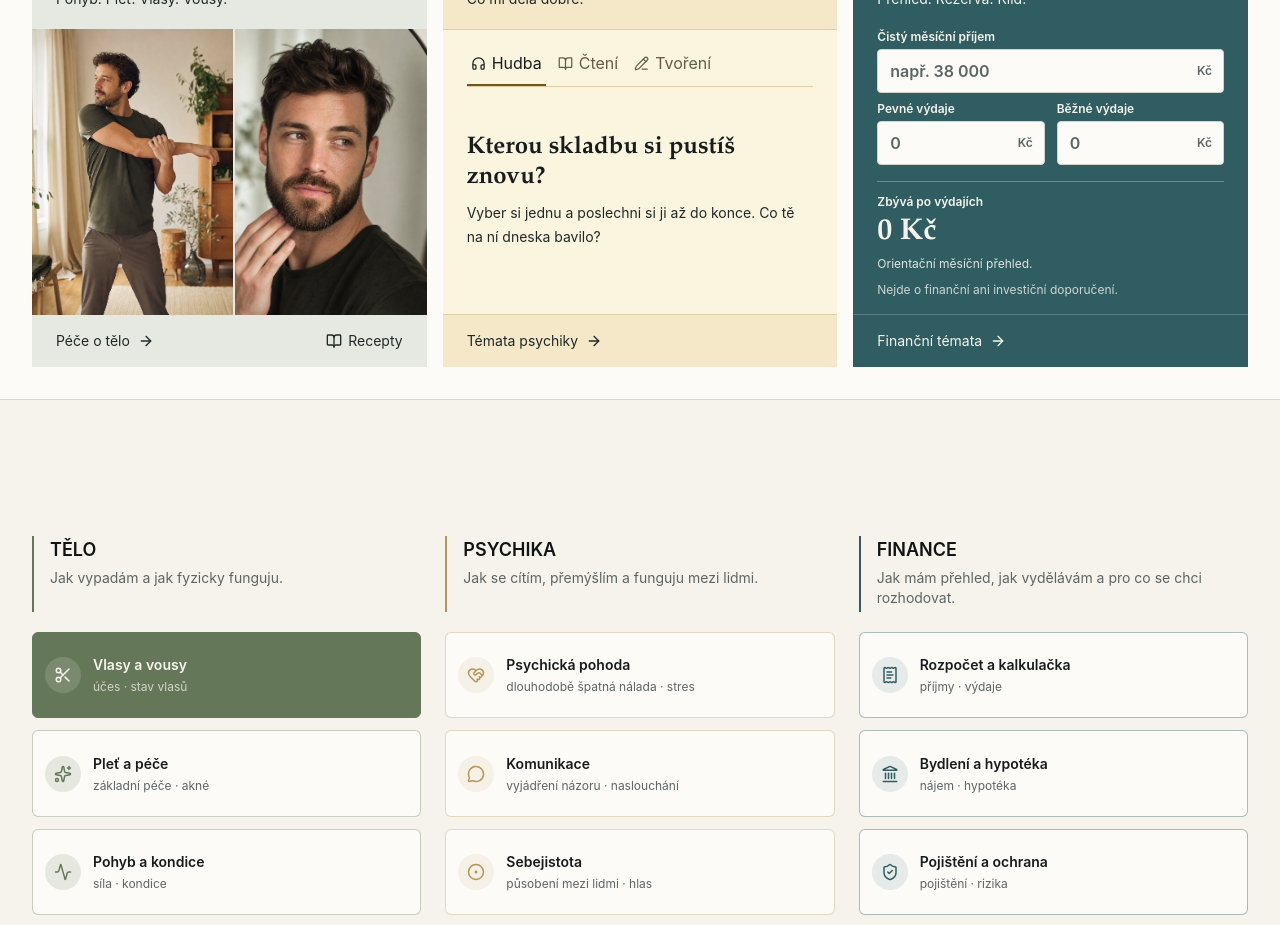
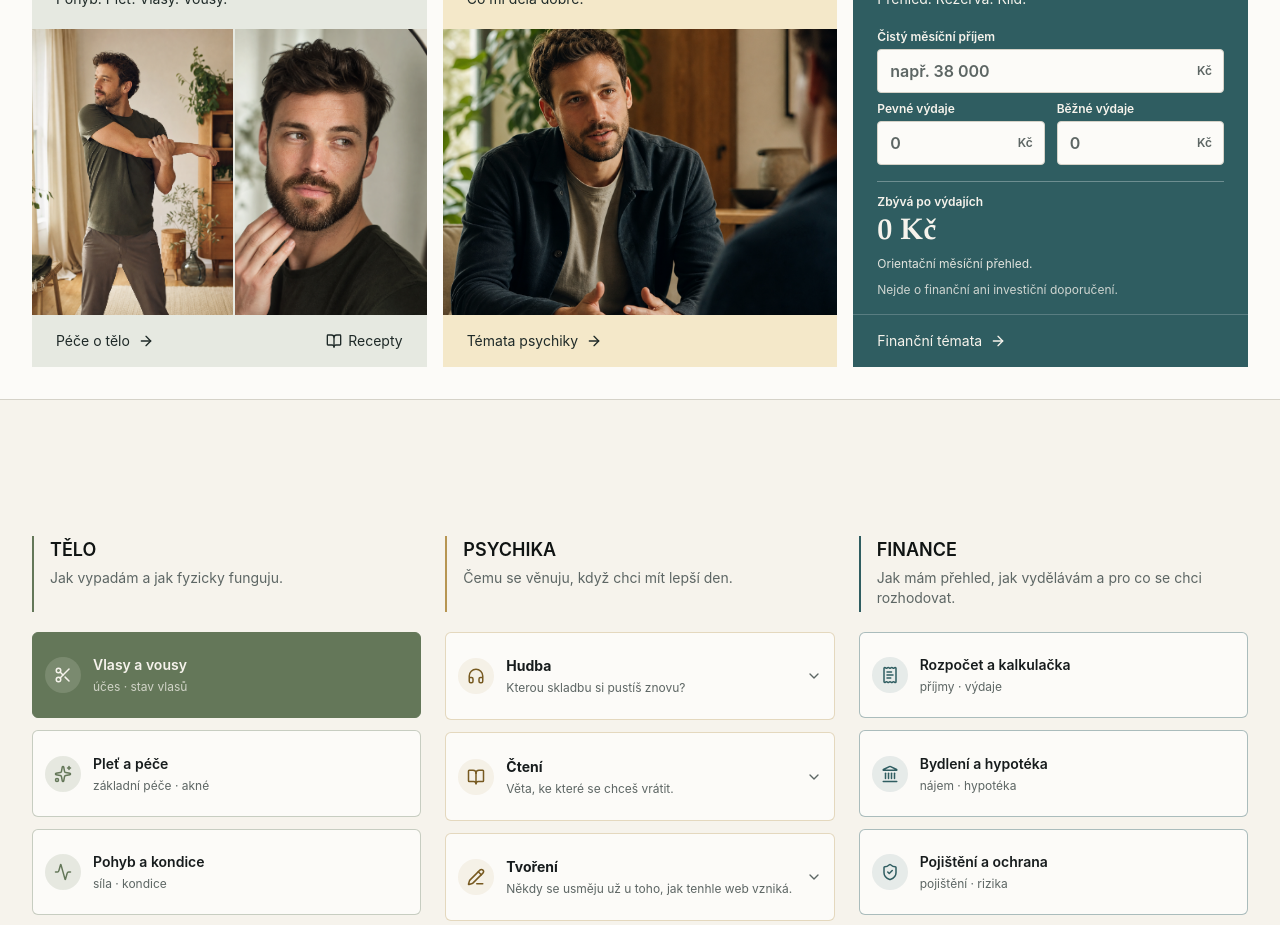
Before and after one commit to NeoCZ0101/CZECH-HORSE, a Next.js app: page / in a window 1280 px wide. Shown: the part 260-1185 px from the top of the page. Built offline with nearby package versions, Linux system fonts and the light colour scheme.

Commit message:
Move mind activities to the homepage map and add boiled eggs recipe

```diff
--- a/components/home/body-mind-map.tsx
+++ b/components/home/body-mind-map.tsx
@@ -23,7 +23,8 @@ import {
 } from "lucide-react";
 import { useState } from "react";
 import { financeAreas, type FinanceArea } from "@/lib/finance-data";
-import { bodyAreas, mindAreas, type HomeArea } from "@/lib/homepage-data";
+import { MindNotes } from "./mind-notes";
+import { bodyAreas, type HomeArea } from "@/lib/homepage-data";
 
 type MapArea = HomeArea | FinanceArea;
 
@@ -200,15 +201,7 @@ export function BodyMindMap() {
               </div>
             </div>
 
-            <div>
-              <div id="map-mind" className="scroll-mt-24 min-h-[4.75rem] border-l-2 border-amber pl-4">
-                <p className="text-lg font-semibold text-forest-deep">PSYCHIKA</p>
-                <p className="mt-1 text-sm leading-5 text-muted">Jak se cítím, přemýšlím a funguju mezi lidmi.</p>
-              </div>
-              <div className="mt-5 grid gap-3">
-                {mindAreas.map((area) => <AreaNode key={area.id} area={area} active={activeArea.id === area.id} onSelect={(selectedArea) => setActiveArea(selectedArea)} />)}
-              </div>
-            </div>
+            <MindNotes language="cs" />
 
             <div>
               <div id="map-finance" className="scroll-mt-24 min-h-[4.75rem] border-l-2 border-petrol pl-4">
@@ -225,7 +218,7 @@ export function BodyMindMap() {
 
         <div className="mt-10 grid gap-10 lg:hidden">
           <MobileAreaList title="TĚLO" description="Jak vypadám a jak fyzicky funguju." areas={bodyAreas} isMind={false} />
-          <MobileAreaList title="PSYCHIKA" description="Jak se cítím, přemýšlím a funguju mezi lidmi." areas={mindAreas} isMind />
+          <MindNotes language="cs" mobile />
           <MobileFinanceList />
         </div>
       </div>
--- a/components/home/home-hero.tsx
+++ b/components/home/home-hero.tsx
@@ -1,7 +1,6 @@
 import Image from "next/image";
 import Link from "next/link";
 import { ArrowDown, ArrowRight, BookOpen, Sparkles, Leaf, WalletCards } from "lucide-react";
-import { MindNotes } from "./mind-notes";
 import { FinanceCalculator } from "./finance-calculator";
 
 type Language = "cs" | "en";
@@ -63,7 +62,7 @@ export function HomeHero({ language = "cs" }: { language?: Language }) {
                   {body ? <>
                     <div className="relative"><Image src="/hero-body-movement.png" alt={t.movement} fill priority sizes="(min-width:1024px) 16vw, (min-width:640px) 24vw, 48vw" className="object-cover object-[50%_35%]" /></div>
                     <div className="relative"><Image src="/hero-grooming.png" alt={t.grooming} fill sizes="(min-width:1024px) 16vw, (min-width:640px) 24vw, 48vw" className="object-cover object-[50%_30%]" /></div>
-                  </> : <MindNotes language={language} />}
+                  </> : <Image src="/hero-psychology.png" alt={language === "cs" ? "Muž při rozhovoru." : "A man in conversation."} fill sizes="(min-width:1024px) 32vw, (min-width:640px) 48vw, 95vw" className="object-cover object-[50%_34%]" />}
                 </div>
                 <div className="flex flex-wrap items-center justify-between gap-x-3 px-5 py-1 text-sm text-forest sm:px-6">
                   <MapLink pillar={pillar} label={body ? t.bodyTopics : t.mindTopics} />
--- a/components/home/mind-notes.tsx
+++ b/components/home/mind-notes.tsx
@@ -1,7 +1,4 @@
-"use client";
-
-import { useState } from "react";
-import { Headphones, BookOpen, PencilLine } from "lucide-react";
+import { Headphones, BookOpen, PencilLine, ChevronDown } from "lucide-react";
 
 const icons = [Headphones, BookOpen, PencilLine];
 const notes = {
@@ -17,24 +14,28 @@ const notes = {
   ],
 };
 
-export function MindNotes({ language }: { language: "cs" | "en" }) {
-  const [index, setIndex] = useState(0);
-  const entries = notes[language];
-  const [, title, prompt] = entries[index];
+export function MindNotes({ language, mobile = false }: { language: "cs" | "en"; mobile?: boolean }) {
+  const cs = language === "cs";
   return (
-    <div className="flex h-full flex-col border-y border-amber/40 bg-[#fbf4df] px-5 pb-5 pt-3 sm:px-6">
-      <div role="group" aria-label={language === "cs" ? "Co mi dělá dobře" : "What lifts my mood"} className="flex flex-wrap gap-x-2 border-b border-amber/40">
-        {entries.map(([label], i) => {
+    <div id={mobile ? "map-mind-mobile" : "map-mind"} className="scroll-mt-24">
+      <div className="lg:min-h-[4.75rem] lg:border-l-2 lg:border-amber lg:pl-4">
+        <p className="text-sm font-semibold text-forest-deep lg:text-lg">{cs ? "PSYCHIKA" : "MIND"}</p>
+        <p className="mt-1 text-sm leading-5 text-muted">{cs ? "Čemu se věnuju, když chci mít lepší den." : "Things I turn to when I want a better day."}</p>
+      </div>
+      <div className="mt-4 grid gap-3 lg:mt-5">
+        {notes[language].map(([label, title, prompt], i) => {
           const Icon = icons[i];
-          return <button key={label} type="button" aria-pressed={index === i} onClick={() => setIndex(i)}
-            className={`inline-flex min-h-11 items-center gap-1.5 border-b-2 px-1 text-sm transition-colors hover:text-ink focus-visible:outline-2 ${index === i ? "border-[#745518] font-semibold text-ink" : "border-transparent text-[#665c43]"}`}>
-            <Icon size={15} aria-hidden />{label}
-          </button>;
+          return (
+            <details key={label} className="group rounded-[6px] border border-amber/35 bg-surface open:bg-amber/10 hover:border-amber">
+              <summary className="flex min-h-16 cursor-pointer list-none items-center gap-3 p-3 marker:content-none lg:min-h-[5.4rem]">
+                <span className="grid size-9 shrink-0 place-items-center rounded-full bg-amber/10 text-[#775a21]"><Icon size={18} aria-hidden /></span>
+                <span className="min-w-0"><strong className="block text-sm">{label}</strong><span className="mt-1 block text-xs text-muted">{title}</span></span>
+                <ChevronDown size={16} aria-hidden className="ml-auto shrink-0 text-muted group-open:rotate-180" />
+              </summary>
+              <p className="px-4 pb-4 text-sm leading-6 text-forest">{prompt}</p>
+            </details>
+          );
         })}
-      </div>
-      <div aria-live="polite" aria-atomic="true" className="my-auto py-4">
-        <h3 className="font-display text-2xl font-semibold leading-tight text-ink">{title}</h3>
-        <p className="mt-2 text-sm leading-6 text-forest">{prompt}</p>
       </div>
     </div>
   );
--- a/components/nutrition/recipe-collection.tsx
+++ b/components/nutrition/recipe-collection.tsx
@@ -1,6 +1,7 @@
 import Image from "next/image";
 import { ArrowLeft, ArrowRight } from "lucide-react";
 import { poultry } from "@/lib/poultry-data";
+import { boiledEggs } from "@/lib/boiled-eggs";
 import { salmonRecipe } from "@/lib/salmon-recipe";
 
 export function RecipeCollection({ language }: { language: "cs" | "en" }) {
@@ -8,6 +9,7 @@ export function RecipeCollection({ language }: { language: "cs" | "en" }) {
   const listId = cs ? "recepty" : "recipes";
   const salmon = salmonRecipe[language];
   const recipes = [
+    { ...boiledEggs[language], image: "/food-eggs.png", isPoultry: false },
     {
       ...salmon, image: "/food-salmon.png", href: salmon.guide + "#" + salmon.profile,
       ingredient: cs ? "Losos atlantský" : "Atlantic salmon", isPoultry: false,
--- /dev/null
+++ b/lib/boiled-eggs.ts
@@ -0,0 +1,28 @@
+export const boiledEggs = {
+  cs: {
+    id: "recept-vejce-natvrdo", title: "Vajíčka natvrdo", time: "Asi 25 minut · 4 vejce",
+    ingredient: "Vejce", href: "/stravovani/vejce-syry-a-uzeniny#vejce",
+    alt: "Rozpůlené vařené vejce na talíři se zeleninou a pečivem.",
+    ingredients: ["4 slepičí vejce velikosti M nebo L", "Studená voda, případně led na zchlazení"],
+    tools: "Kastról, lžíce, miska na zchlazení a minutka.",
+    steps: [
+      ["Začni ve studené vodě", "Vejce polož vedle sebe v jedné vrstvě a zalij je tak, aby nad nimi byly asi 2 cm vody."],
+      ["Minutku spusť při varu", "První bublinky na dně ani pohyb vajec ještě nepočítej. Jakmile bubliny souvisle stoupají k hladině, nastav 10 minut. Stáhni výkon tak, aby voda jen mírně probublávala a vejce do sebe nenarážela. Čas je stejný pro jedno i čtyři vejce."],
+      ["Hned zchlaď", "Lžící přenes vejce do misky se studenou vodou. Když se voda ohřeje, vyměň ji nebo přidej led. Nech vejce vychladnout."],
+      ["Loupej od širšího konce", "Skořápku jemně naklep po obvodu. Na širším konci zkus nabrat i tenkou blanku a slupovat ji se skořápkou. Kde drží, pomoz si pod vodou. Když se odtrhne kus bílku, nemusí být vejce převařené: úplně čerstvá vejce se často loupou hůř."],
+    ],
+  },
+  en: {
+    id: "hard-boiled-eggs-recipe", title: "Hard-boiled eggs", time: "About 25 minutes · 4 eggs",
+    ingredient: "Eggs", href: "/en/stravovani/eggs-cheese-and-deli-meats#eggs",
+    alt: "A halved boiled egg served with vegetables and bread.",
+    ingredients: ["4 medium or large hen’s eggs", "Cold water and, optionally, ice for cooling"],
+    tools: "Saucepan, spoon, bowl and timer.",
+    steps: [
+      ["Start cold", "Lay the eggs in one layer in the pan. Add enough cold water to cover them by about 2 cm."],
+      ["Start the timer at the boil", "Ignore the first little bubbles on the bottom or an egg beginning to rock. When bubbles rise steadily to the surface, set a timer for 10 minutes. Turn the heat down to a gentle simmer so the eggs don’t knock together. One egg or four take the same time once the water boils."],
+      ["Cool straight away", "Lift the eggs into a bowl of cold water. If the water warms up, change it or add ice. Leave until cool."],
+      ["Peel from the broad end", "Tap the shell gently all over. Starting at the broad end, slip a finger under the thin membrane and lift it with the shell. Peel under water if it sticks. If some white comes away, it doesn’t necessarily mean the egg is overcooked: very fresh eggs tend to be harder to peel."],
+    ],
+  },
+};
```
Also changed, not shown: components/home/english-home.tsx (+3 -5 lines).
